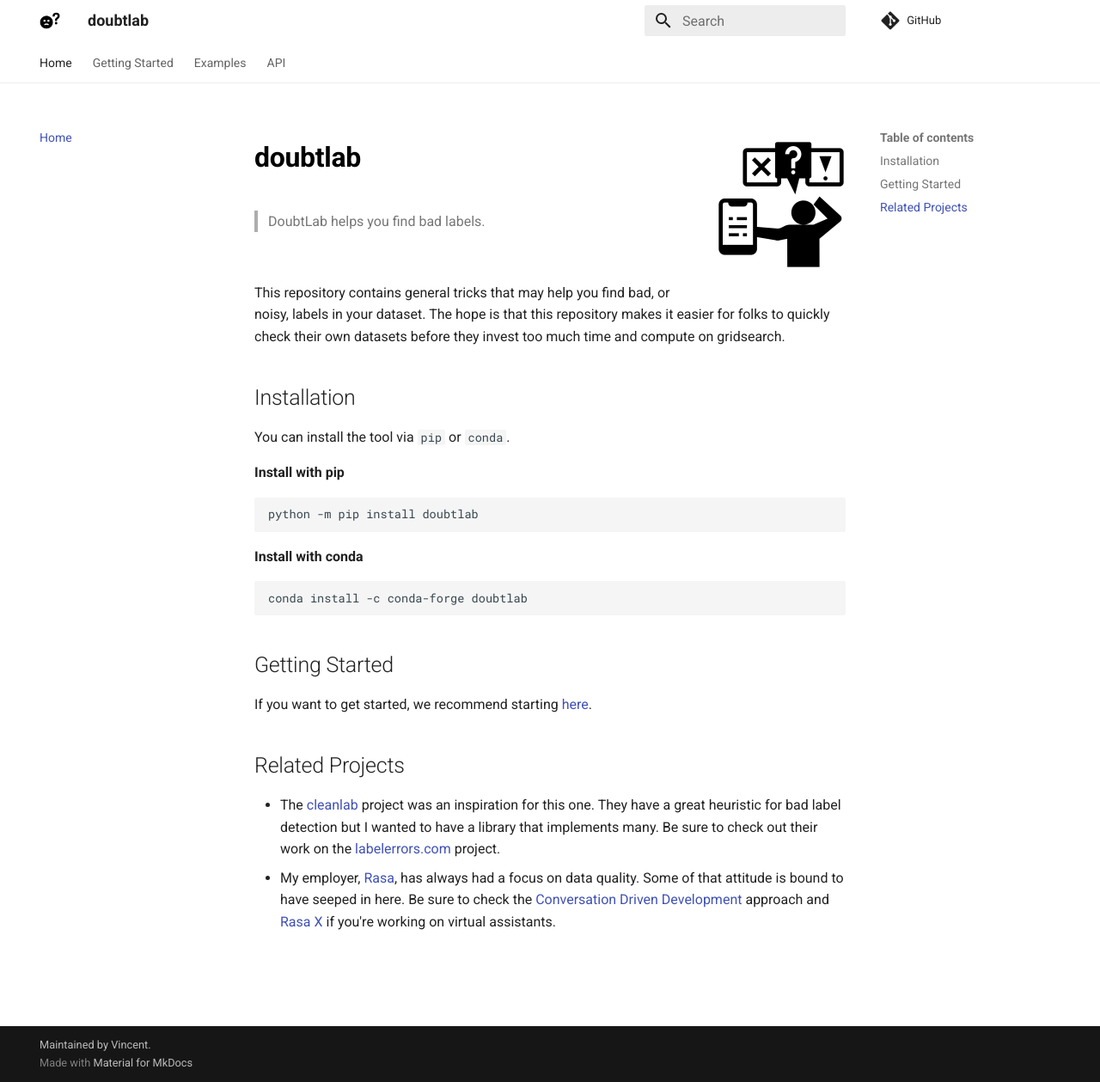
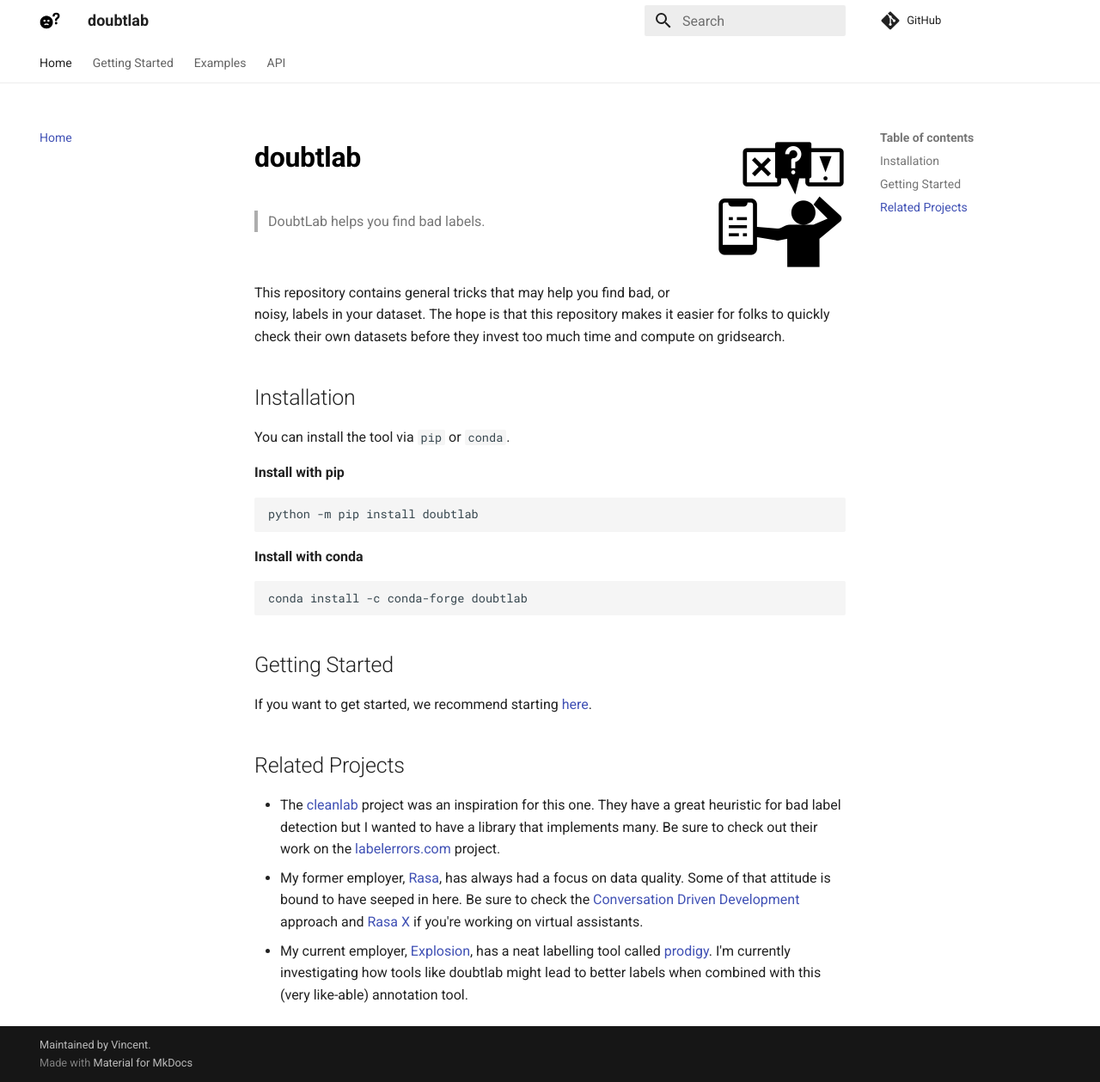
Before and after one commit to koaning/doubtlab, an MkDocs documentation site: the page built from docs/index.md, in a window 1280 px wide and 1259 px high. Shown: the whole window at 86% size. Built offline with MkDocs 1.6.1 and Material for MkDocs 9.7.7, drawn with Linux system fonts in a browser that asks for light colours; comment, search, counter and statistics services are not loaded.

Commit message:
update-index

```diff
--- a/docs/index.md
+++ b/docs/index.md
@@ -32,4 +32,5 @@
 ## Related Projects
 
 - The [cleanlab](https://github.com/cleanlab/cleanlab) project was an inspiration for this one. They have a great heuristic for bad label detection but I wanted to have a library that implements many. Be sure to check out their work on the [labelerrors.com](https://labelerrors.com) project.
-- My employer, [Rasa](https://rasa.com/), has always had a focus on data quality. Some of that attitude is bound to have seeped in here. Be sure to check the [Conversation Driven Development](https://rasa.com/docs/rasa/conversation-driven-development/) approach and [Rasa X](https://rasa.com/docs/rasa-x/) if you're working on virtual assistants.
+- My former employer, [Rasa](https://rasa.com/), has always had a focus on data quality. Some of that attitude is bound to have seeped in here. Be sure to check the [Conversation Driven Development](https://rasa.com/docs/rasa/conversation-driven-development/) approach and [Rasa X](https://rasa.com/docs/rasa-x/) if you're working on virtual assistants.
+- My current employer, [Explosion](https://explosion.ai/), has a neat labelling tool called [prodigy](https://prodi.gy). I'm currently investigating how tools like doubtlab might lead to better labels when combined with this (very like-able) annotation tool.
```
